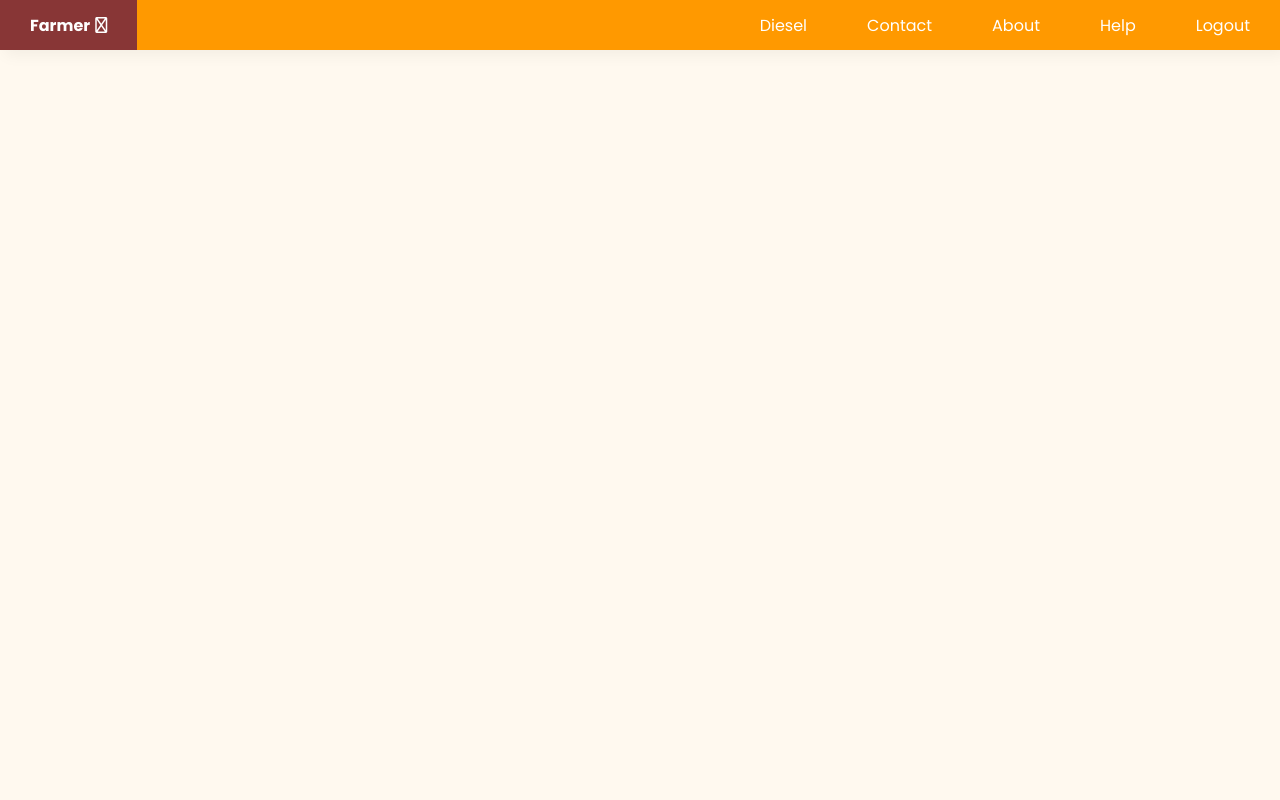
After one commit to gokul852k/cms, a PHP site: page /navbar.php in a window 1280 px wide. The commit adds this page. Run offline with PHP 8.4, Linux system fonts and the light colour scheme; some libraries are stand-ins or nearby versions.

Commit message:
Driver folder Check in, Check Out, Diesel design

```diff
--- a/Admin/css/main.css
+++ b/Admin/css/main.css
@@ -28,8 +28,8 @@
   /* ====== Transition ====== */
   --tran-03: all 0.2s ease;
   --tran-03: all 0.3s ease;
-  --tran-04: all 0.3s ease;
-  --tran-05: all 0.3s ease;
+  --tran-04: all 0.4s ease;
+  --tran-05: all 0.5s ease;
 }
 
 body {
--- /dev/null
+++ b/Driver/css/navbar.css
@@ -0,0 +1,113 @@
+* {
+  margin: 0;
+  padding: 0;
+}
+
+body {
+  min-height: 100vh;
+  background: rgb(255, 249, 239);
+  background-size: cover;
+  background-repeat: no-repeat;
+  background-position: center;
+}
+
+.driver-nav {
+  position: fixed;
+  top: 0;
+  width: 100%;
+  left: 0;
+  z-index: 100;
+  background-color: var(--primary-color);
+  box-shadow: var(--first-shadow);
+}
+
+.driver-nav ul {
+  width: 100%;
+  list-style: none;
+  display: flex;
+  justify-content: flex-end;
+  align-items: center;
+}
+
+.driver-nav li {
+  height: 50px;
+}
+
+.driver-nav a {
+  height: 100%;
+  padding: 0 30px;
+  text-decoration: none;
+  display: flex;
+  align-items: center;
+  color: rgb(255, 255, 255);
+}
+
+.driver-nav a:hover {
+  transition: 0.5s;
+  background-color: #883636;
+  font-weight: bold;
+}
+
+.driver-nav li:first-child {
+  margin-right: auto;
+}
+
+.sidebar {
+  position: fixed;
+  top: 0;
+  right: 0;
+  height: 100vh;
+  width: 100px;
+  background-color: rgba(255, 255, 255, 0.15);
+  backdrop-filter: blur(12px);
+  box-shadow: -10px 0 10px rgba(0, 0, 0, 0.1);
+  list-style: none;
+  display: none;
+  flex-direction: column;
+  align-items: flex-start;
+  justify-content: flex-start;
+}
+
+.sidebar li {
+  width: 100%;
+}
+
+.sidebar a {
+  width: 100%;
+}
+
+.menu-button {
+  display: none;
+}
+
+@media(max-width: 750px) {
+  .hideOnMobile {
+    display: none;
+  }
+
+  .menu-button {
+    display: block;
+  }
+  .dis {
+    color: rgb(0, 0, 0);
+  }
+}
+
+@media(max-width: 400px) {
+  .sidebar {
+    width: 60%;
+  }
+}
+
+svg{
+  fill: white;
+  stroke-width: 3px;
+}
+
+.logo{
+  margin: 0 0 0 5px;
+}
+.navdis .dis a{
+  font-weight: bold;
+  color: black;
+}
--- a/Driver/index.php
+++ b/Driver/index.php
@@ -27,6 +27,7 @@
 </head>
 
 <body>
+
     <div class="wrapper">
         <form id="login">
             <div class="heading">
--- /dev/null
+++ b/Driver/js/nav_move.js
@@ -0,0 +1,10 @@
+function showSidebar() {
+    const sidebar = document.querySelector('.sidebar');
+    sidebar.style.transition = 'all .5s';
+    sidebar.style.display = 'block';
+}
+window.onload = hideSidebar();
+function hideSidebar() {
+    const sidebar = document.querySelector('.sidebar');
+    sidebar.style.display = 'none';
+}
--- /dev/null
+++ b/Driver/navbar.php
@@ -0,0 +1,58 @@
+<!DOCTYPE html>
+<html lang="en">
+<head>
+  <meta charset="UTF-8">
+  <meta http-equiv="X-UA-Compatible" content="IE=edge">
+  <meta name="viewport" content="width=device-width, initial-scale=1.0">
+  <title>Welcome to cms</title>
+  <link rel="stylesheet" href="../Admin/css/main.css">
+  <link rel="stylesheet" href="./css/navbar.css">
+  <link rel="stylesheet" data-purpose="Layout StyleSheet" title="Web Awesome"
+        href="/css/app-wa-02670e9412103b5852dcbe140d278c49.css?vsn=d">
+
+        <script src="https://stackpath.bootstrapcdn.com/bootstrap/4.3.1/js/bootstrap.min.js"></script>
+
+    <link rel="stylesheet" href="https://site-assets.fontawesome.com/releases/v6.4.2/css/all.css">
+
+    <link rel="stylesheet" href="https://site-assets.fontawesome.com/releases/v6.4.2/css/sharp-solid.css">
+
+    <link rel="stylesheet" href="https://site-assets.fontawesome.com/releases/v6.4.2/css/sharp-regular.css">
+
+    <link rel="stylesheet" href="https://site-assets.fontawesome.com/releases/v6.4.2/css/sharp-light.css">
+
+    <link rel="stylesheet" href="https://cdnjs.cloudflare.com/ajax/libs/sweetalert2/11.10.5/sweetalert2.css"
+        integrity="sha512-n1PBkhxQLVIma0hnm731gu/40gByOeBjlm5Z/PgwNxhJnyW1wYG8v7gPJDT6jpk0cMHfL8vUGUVjz3t4gXyZYQ=="
+        crossorigin="anonymous" referrerpolicy="no-referrer" />
+
+    <script src="https://cdnjs.cloudflare.com/ajax/libs/sweetalert2/11.10.5/sweetalert2.min.js"
+        integrity="sha512-WHVh4oxWZQOEVkGECWGFO41WavMMW5vNCi55lyuzDBID+dHg2PIxVufsguM7nfTYN3CEeQ/6NB46FWemzpoI6Q=="
+        crossorigin="anonymous" referrerpolicy="no-referrer"></script>
+    <script src="https://code.jquery.com/jquery-3.6.0.min.js"></script>
+</head>
+<body>
+  <nav class="driver-nav">
+    <ul class="sidebar">
+      <div class="navdis">
+        <li class="dis"  onclick=hideSidebar()><a href="#"><svg xmlns="http://www.w3.org/2000/svg" height="26" viewBox="0 96 960 960" width="26"><path d="m249 849-42-42 231-231-231-231 42-42 231 231 231-231 42 42-231 231 231 231-42 42-231-231-231 231Z"/></svg></a></li>
+        <li class="dis" ><a href="#">Diesel</a></li>
+        <li class="dis" ><a href="#">Contact</a></li>
+        <li class="dis" ><a href="#">About</a></li>
+        <li class="dis" ><a href="#">Help</a></li>
+        <li class="dis" ><a href="./logout.php">Logout</a></li>
+      </div>
+    </ul>
+
+    <ul>
+      <li class="lo-gos"><a href="#">Farmer <span class="logo"><i class="fa-regular fa-car-side"></i></span></a></li>
+      <li class="hideOnMobile"><a href="#">Diesel</a></li>
+      <li class="hideOnMobile"><a href="#">Contact</a></li>
+      <li class="hideOnMobile"><a href="#">About</a></li>
+      <li class="hideOnMobile"><a href="#">Help</a></li>
+      <li class="hideOnMobile"><a href="./logout.php">Logout</a></li>
+      <li class="menu-button" onclick=showSidebar()><a href="#"><svg xmlns="http://www.w3.org/2000/svg" height="26" viewBox="0 96 960 960" width="26"><path d="M120 816v-60h720v60H120Zm0-210v-60h720v60H120Zm0-210v-60h720v60H120Z"/></svg></a></li>
+    </ul>
+  </nav>
+
+  <script src="./js/nav_move.js"></script>
+</body>
+</html>
```
Also changed, not shown: Driver/checkout.php (added, +53 -0 lines), Driver/css/checkout.css (added, +30 -0 lines), Driver/css/diesel.css (added, +49 -0 lines), Driver/css/home.css (added, +52 -0 lines), Driver/diesel.php (added, +63 -0 lines), Driver/home.php (+35 -2 lines), Driver/js/checks.js (added, +7 -0 lines), Master Admin/Config/config.php (line endings or trailing spaces).
